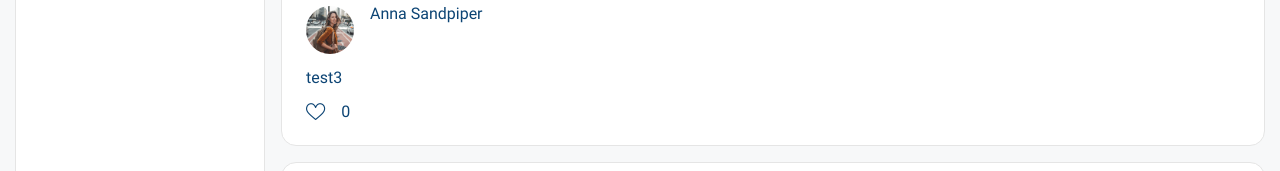
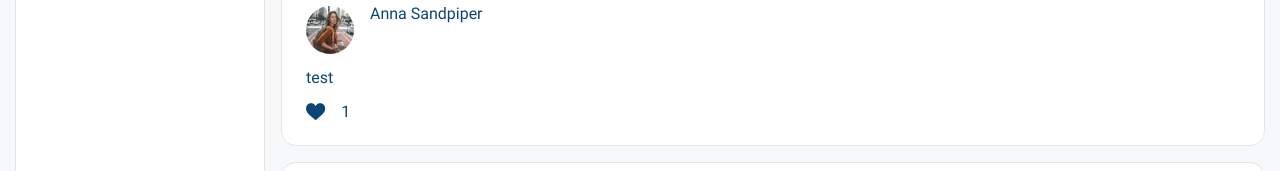
Before and after one commit to anna-kulyk/social-network, a React (Create React App) app: page / in a window 1280 px wide. Shown: the part 770-941 px from the top of the page. Built offline with nearby package versions, Linux system fonts and the light colour scheme; data requests are answered from the project's data file.

Commit message:
fixed likePost implementation

```diff
--- a/db.json
+++ b/db.json
@@ -13,22 +13,10 @@
       "liked": false
     },
     {
-      "id": 1680929458232,
       "content": "test",
-      "likes": 0,
-      "liked": false
-    },
-    {
-      "id": 1680929463412,
-      "content": "test2",
-      "likes": 0,
-      "liked": false
-    },
-    {
-      "id": 1681144445129,
-      "content": "test3",
-      "likes": 0,
-      "liked": false
+      "likes": 1,
+      "liked": true,
+      "id": 1681155017925
     }
   ],
   "comments": [
--- a/src/components/Profile/NewPost/NewPost.jsx
+++ b/src/components/Profile/NewPost/NewPost.jsx
@@ -17,7 +17,7 @@ const NewPost = () => {
         const postId = new Date().getTime();
         const newPost = {
             "id": postId,
-            "post": postText,
+            "content": postText,
             "likes": 0,
             "liked": false
         }
--- a/src/components/Profile/Posts/Post/Post.jsx
+++ b/src/components/Profile/Posts/Post/Post.jsx
@@ -1,19 +1,32 @@
-import React from 'react';
+import React, { useEffect } from 'react';
 import './Post.scss';
 import avatar from '../../../../assets/images/avatar.jpg';
 import { Link } from 'react-router-dom';
-import { useLikePostMutation } from '../../../../services/postsService';
+import { useGetPostQuery, useLikePostMutation } from '../../../../services/postsService';
 
-const Post = ({ post }) => {
-    console.log(post);
+const Post = ({ id }) => {
 
     const [likePost] = useLikePostMutation();
-    let iconClass = post.liked ? "_icon-like-filled" : "_icon-like";
+    const { isLoading, data: post } = useGetPostQuery(id);
+    let iconClass = post?.liked ? "_icon-like-filled" : "_icon-like";
 
     const likeBtnClickHandler = () => {
         const likedPost = { ...post };
-        likedPost.liked = !post.liked;
+        if (likedPost.liked) {
+            likedPost.likes -= 1;
+            likedPost.liked = false;
+        }
+        else {
+            likedPost.likes += 1;
+            likedPost.liked = true;
+        }
         likePost(likedPost);
+    }
+
+    useEffect(() => { }, [post]);
+
+    if (isLoading) {
+        return <div></div>
     }
 
     return (
--- a/src/components/Profile/Posts/Posts.jsx
+++ b/src/components/Profile/Posts/Posts.jsx
@@ -8,7 +8,7 @@ const Posts = () => {
     const { data: posts } = useGetPostsQuery();
     // posts && console.log(posts);
 
-    const postElements = posts && posts.map((post) => <Post post={post} key={post.id} />);
+    const postElements = posts && posts.map((post) => <Post id={post.id} key={post.id} />);
 
     return (
         <div className="content__posts posts">
--- a/src/services/postsService.js
+++ b/src/services/postsService.js
@@ -12,10 +12,7 @@ export const postsApi = createApi({
                     url: '/posts?_sort=id&_order=desc&_limit=10'
                 }
             },
-            providesTags: (result, error, arg) =>
-                result
-                    ? [...result.map(({ id }) => ({ type: 'Post', id })), 'Post']
-                    : ['Post'],
+            providesTags: (result, error, arg) => [{ type: 'Posts', id: 'LIST' }],
         }),
         addPost: builder.mutation({
             query: (body) => {
@@ -25,21 +22,25 @@ export const postsApi = createApi({
                     body
                 };
             },
-            invalidatesTags: ['Post'],
+            invalidatesTags: [{ type: 'Posts', id: 'LIST' }],
         }),
         likePost: builder.mutation({
-            query: (body) => {
+            query: ({ id, ...body }) => {
                 return {
-                    url: `/posts/${body.id}`,
-                    method: "PATCH",
+                    url: `/posts/${id}`,
+                    method: "PUT",
                     body
                 };
             },
-            invalidatesTags: (result, error, arg) => [{ type: 'Post', id: arg.id }],
+            invalidatesTags: (result, error, { id }) => [{ type: 'Posts', id }],
+        }),
+        getPost: builder.query({
+            query: (id) => { return { url: `posts/${id}` } },
+            providesTags: (result, error, id) => [{ type: 'Posts', id }],
         }),
     }),
 })
 
 // Export hooks for usage in functional components, which are
 // auto-generated based on the defined endpoints
-export const { useGetPostsQuery, useAddPostMutation, useLikePostMutation } = postsApi
+export const { useGetPostsQuery, useAddPostMutation, useLikePostMutation, useGetPostQuery } = postsApi
--- a/src/store/redusers/postsSlice.js
+++ b/src/store/redusers/postsSlice.js
@@ -34,7 +34,6 @@ export const postsSlice = createSlice({
         },
         likePost: (state, action) => {
             const likedPost = state.posts.find(post => post.id === action.payload);
-            debugger;
             if (likedPost.liked) {
                 likedPost.likes -= 1;
                 likedPost.liked = false;
```
